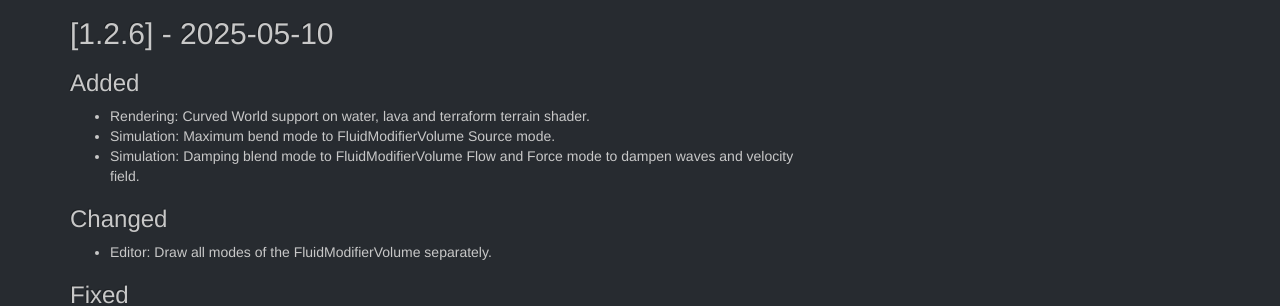
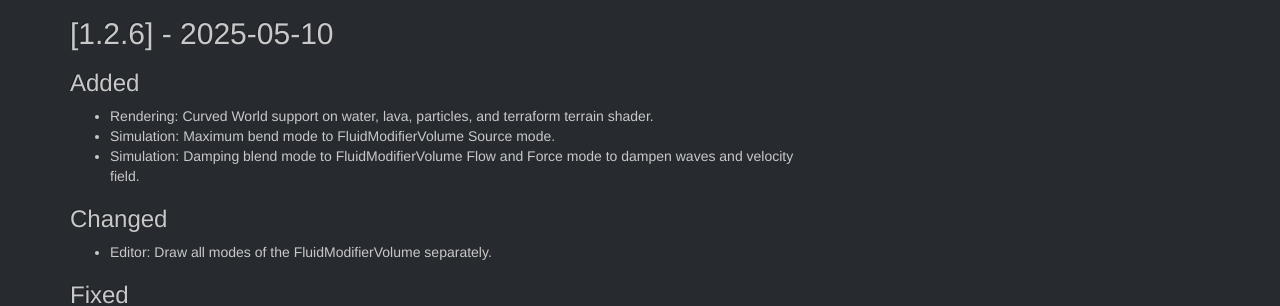
Before and after one commit to FrenzyByte/fluidfrenzy, a Jekyll site: the page built from _changelog/index.md, in a window 1280 px wide and 900 px high. Shown: the part 193-499 px from the top of the window. Built offline with Jekyll 4.4.1, drawn with Linux system fonts in a browser that asks for light colours.

Commit message:
v1.2.6 changelog.

```diff
--- a/_changelog/index.md
+++ b/_changelog/index.md
@@ -13,7 +13,7 @@ and this project adheres to [Semantic Versioning](https://semver.org/spec/v2.0.0
 ## [1.2.6] - 2025-05-10
 
 ### Added
-- Rendering: Curved World support on water, lava and terraform terrain shader.
+- Rendering: Curved World support on water, lava, particles, and terraform terrain shader.
 - Simulation: Maximum bend mode to FluidModifierVolume Source mode.
 - Simulation: Damping blend mode to FluidModifierVolume Flow and Force mode to dampen waves and velocity field.
 
```
